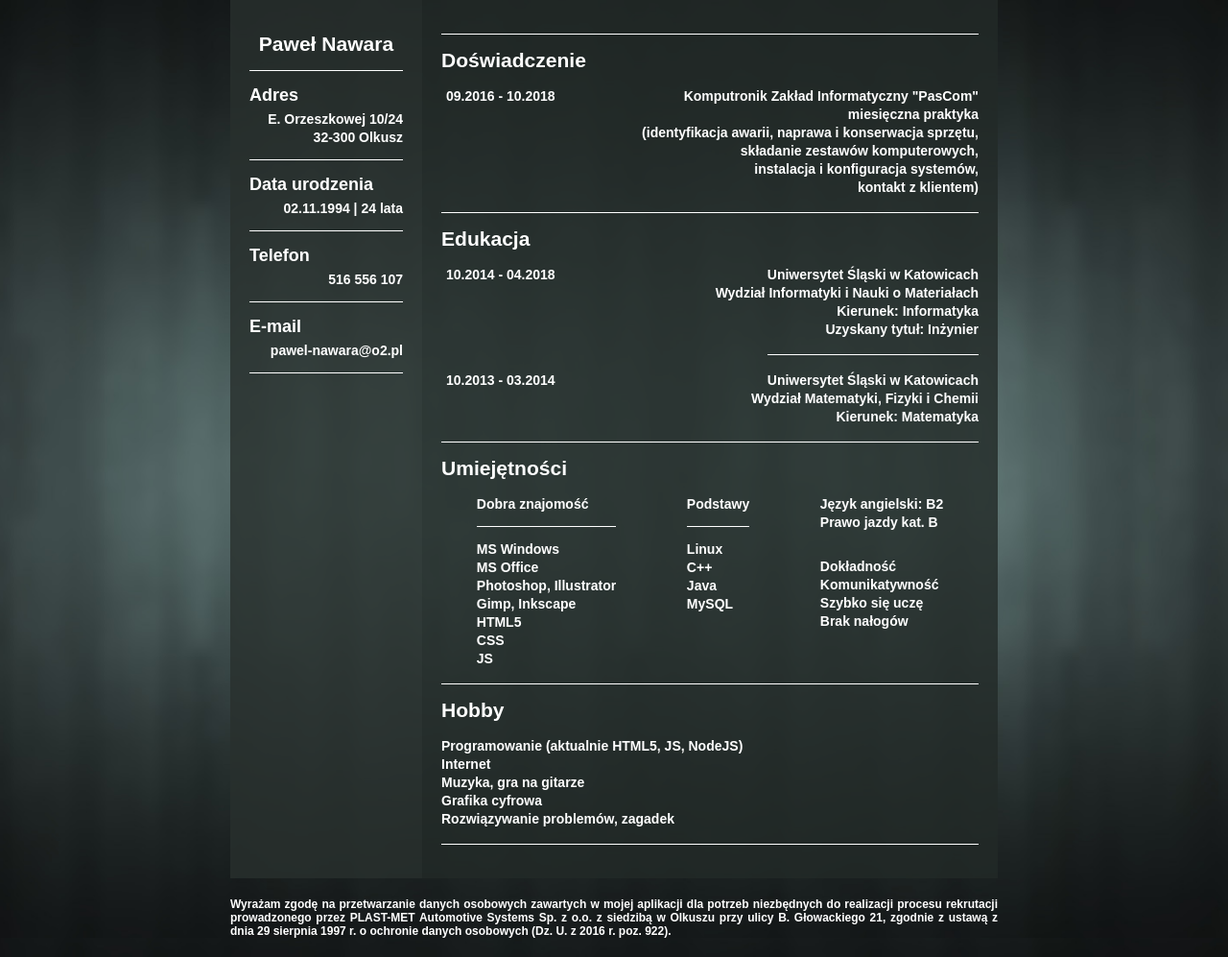
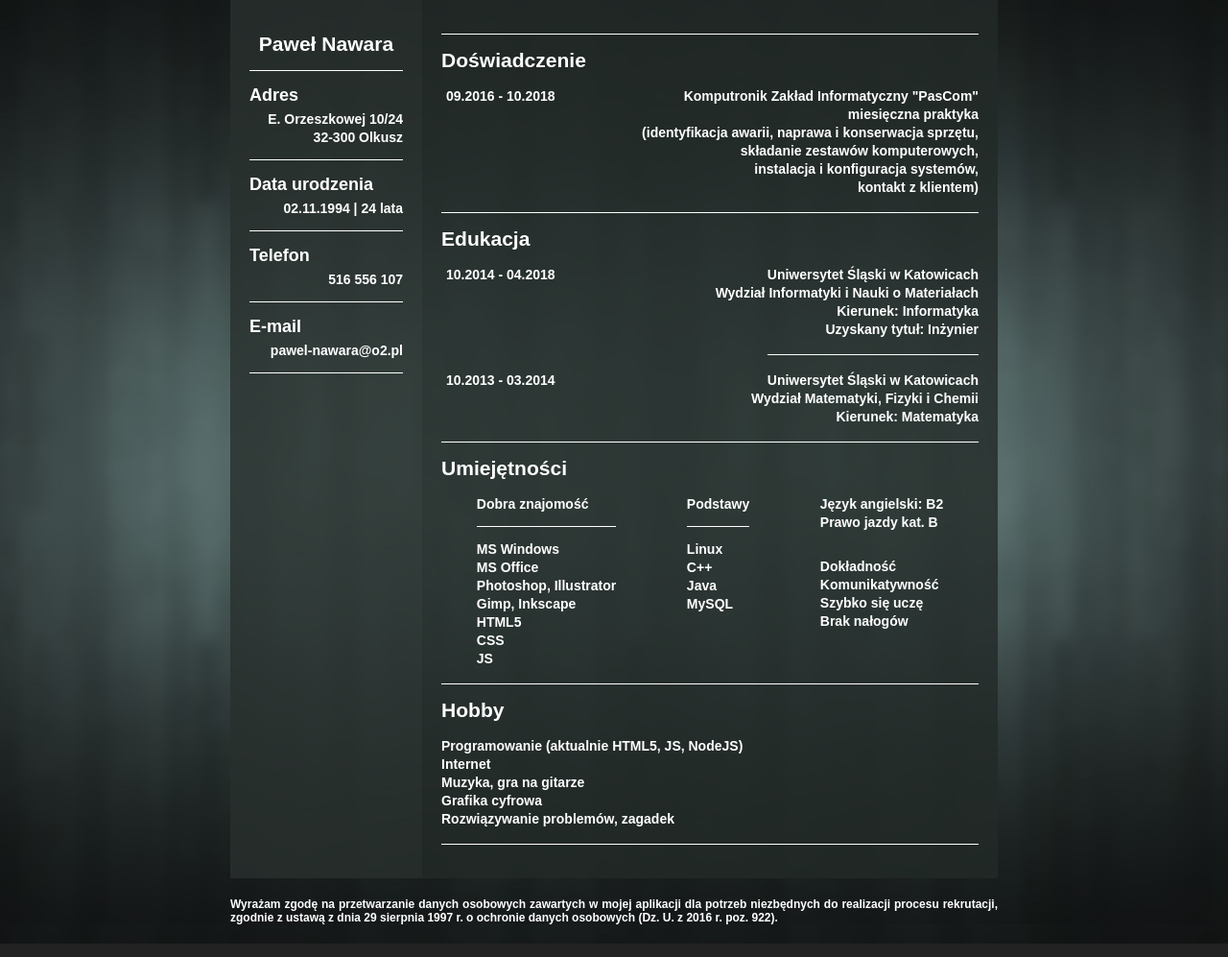
Before and after one commit to Paak0/paak0.github.io, a plain HTML site: page index.html in a window 1280 px wide. Shown: the whole page at 96% size. Drawn offline with nearby package versions, Linux system fonts and the light colour scheme.

Commit message:
Add files via upload

```diff
--- a/index.html
+++ b/index.html
@@ -122,7 +122,7 @@
 		</div>
 	</div>
 	<div class="footer">
-		<p>Wyrażam zgodę na przetwarzanie danych osobowych zawartych w mojej aplikacji dla potrzeb niezbędnych do realizacji procesu rekrutacji prowadzonego przez PLAST-MET Automotive Systems Sp. z o.o. z siedzibą w Olkuszu przy ulicy B. Głowackiego 21, zgodnie z ustawą z dnia 29 sierpnia 1997 r. o ochronie danych osobowych (Dz. U. z 2016 r. poz. 922).<p>
+		<p>Wyrażam zgodę na przetwarzanie danych osobowych zawartych w mojej aplikacji dla potrzeb niezbędnych do realizacji procesu rekrutacji, zgodnie z ustawą z dnia 29 sierpnia 1997 r. o ochronie danych osobowych (Dz. U. z 2016 r. poz. 922).<p>
 	</div>
 
 </div>
```
